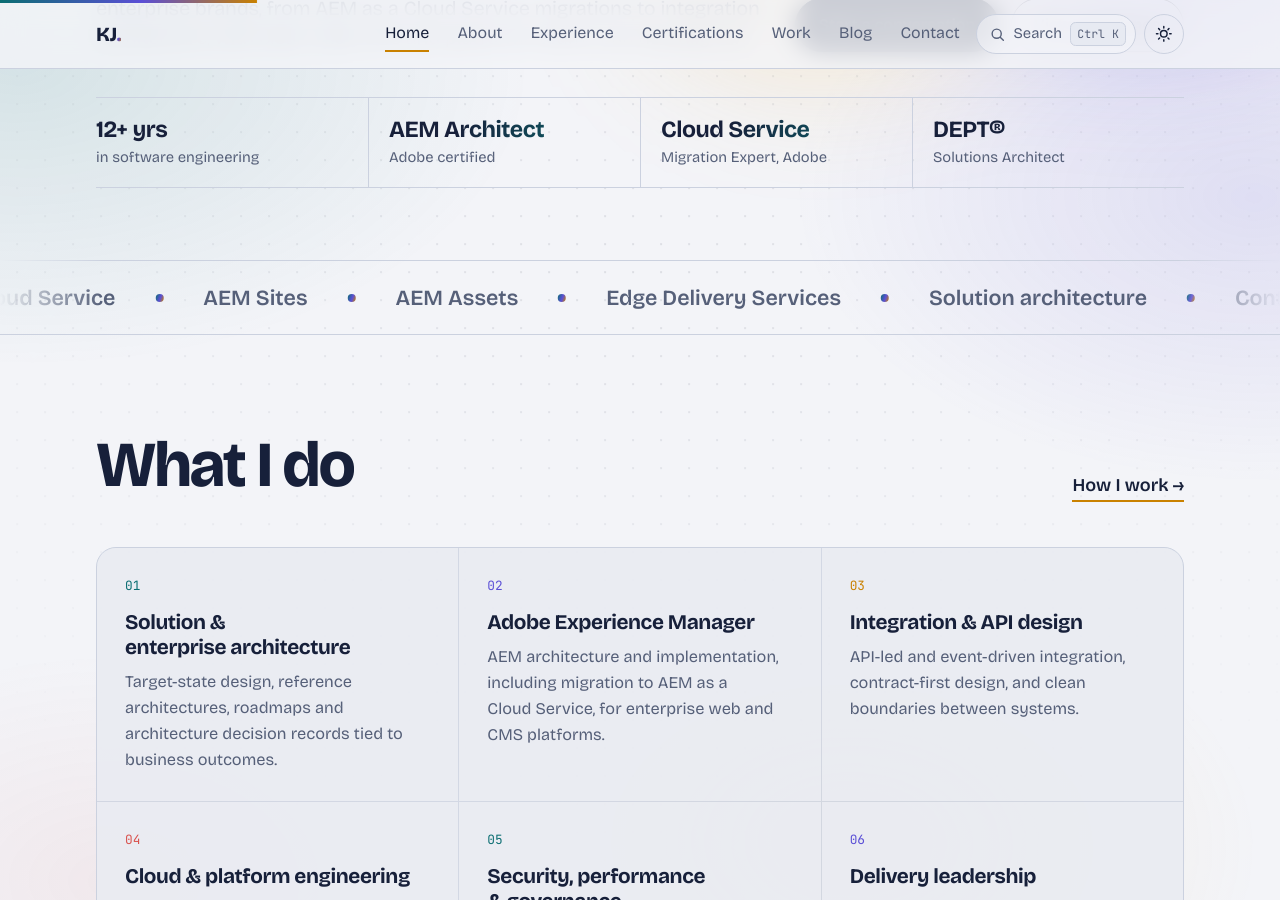
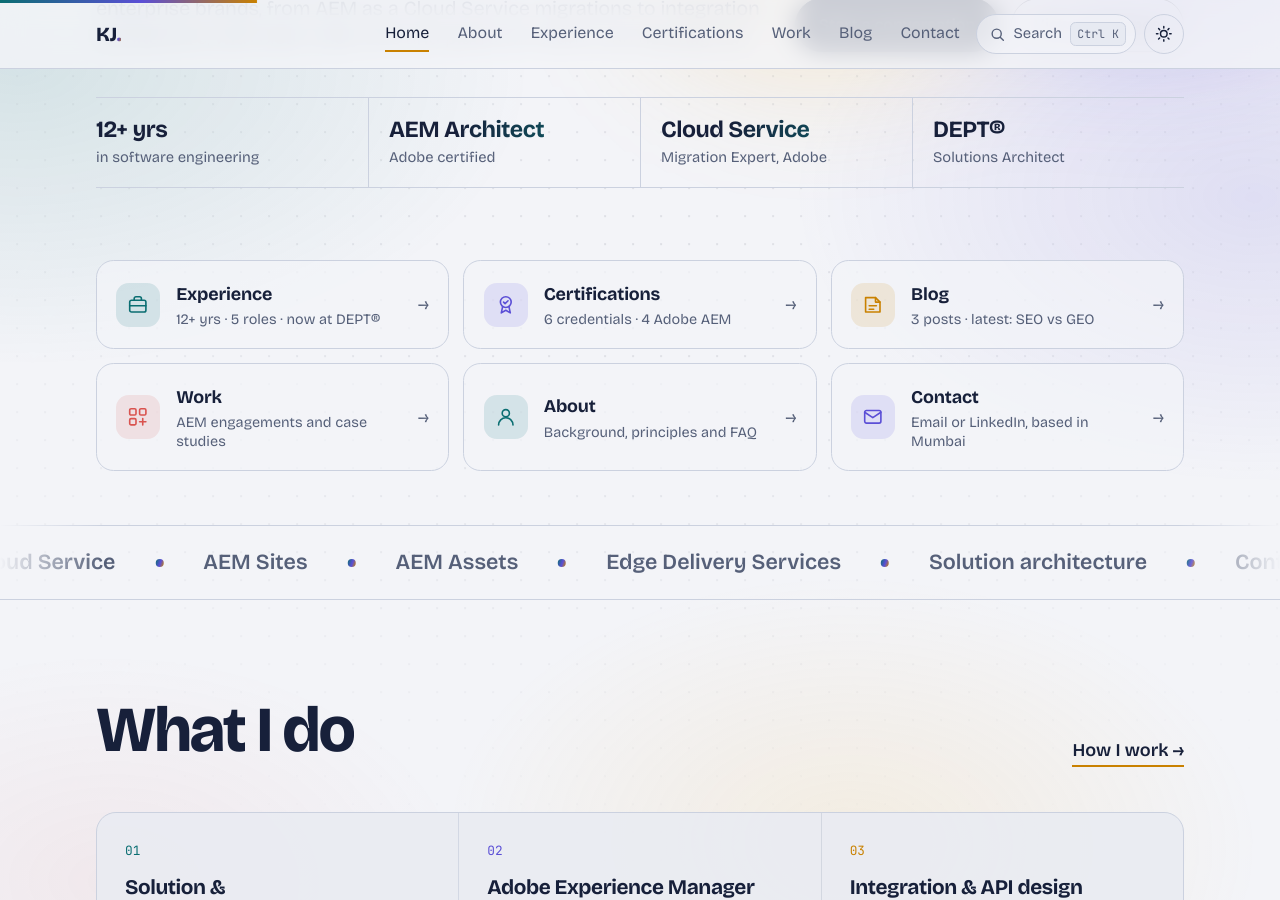
Before and after one commit to iamkevaljoshi/iamkevaljoshi.github.io, a Jekyll site: the page built from index.html, in a window 1280 px wide and 900 px high, scrolled down 633 px. Built offline with Jekyll 4.4.1, drawn with Linux system fonts in a browser that asks for light colours; some of the changed text lies outside the part shown.

Commit message:
Add home quick-link widgets, mobile tab bar and footer links
Research-led: visible navigation for key pages on mobile; GA4 select_content events on quick links.

Co-Authored-By: Claude Opus 5.5 <noreply@anthropic.com>

```diff
--- /dev/null
+++ b/_includes/explore.html
@@ -0,0 +1,40 @@
+{%- assign p = site.data.profile -%}
+{%- assign adobe = p.certifications | where: "issuer", "Adobe" -%}
+{%- assign latest = site.posts.first -%}
+<section class="explore" aria-labelledby="explore-h">
+  <div class="wrap">
+    <h2 class="sr-only" id="explore-h">Explore the site</h2>
+    <div class="explore-grid">
+      <a class="xcard" href="{{ '/experience/' | relative_url }}" data-track="experience">
+        <span class="xicon" aria-hidden="true"><svg viewBox="0 0 24 24" fill="none" stroke="currentColor" stroke-width="1.8" stroke-linecap="round" stroke-linejoin="round"><rect x="3" y="7" width="18" height="13" rx="2"/><path d="M8 7V5a2 2 0 0 1 2-2h4a2 2 0 0 1 2 2v2M3 13h18"/></svg></span>
+        <span class="xbody"><span class="xtitle">Experience</span><span class="xmeta">12+ yrs · {{ p.experience.size }} roles · now at {{ p.employer.name }}</span></span>
+        <span class="xarrow" aria-hidden="true">→</span>
+      </a>
+      <a class="xcard" href="{{ '/certifications/' | relative_url }}" data-track="certifications">
+        <span class="xicon" aria-hidden="true"><svg viewBox="0 0 24 24" fill="none" stroke="currentColor" stroke-width="1.8" stroke-linecap="round" stroke-linejoin="round"><circle cx="12" cy="9" r="6"/><path d="m8.5 14 -1.5 7 5-3 5 3-1.5-7"/><path d="m9.5 9 1.7 1.7L14.5 7.5"/></svg></span>
+        <span class="xbody"><span class="xtitle">Certifications</span><span class="xmeta">{{ p.certifications.size }} credentials · {{ adobe.size }} Adobe AEM</span></span>
+        <span class="xarrow" aria-hidden="true">→</span>
+      </a>
+      <a class="xcard" href="{{ '/blog/' | relative_url }}" data-track="blog">
+        <span class="xicon" aria-hidden="true"><svg viewBox="0 0 24 24" fill="none" stroke="currentColor" stroke-width="1.8" stroke-linecap="round" stroke-linejoin="round"><path d="M4 4h11l5 5v11H4z"/><path d="M15 4v5h5M8 13h8M8 17h5"/></svg></span>
+        <span class="xbody"><span class="xtitle">Blog</span><span class="xmeta">{{ site.posts.size }} {% if site.posts.size == 1 %}post{% else %}posts{% endif %}{% if latest %} · latest: {{ latest.title | split: ':' | first | truncate: 34 }}{% endif %}</span></span>
+        <span class="xarrow" aria-hidden="true">→</span>
+      </a>
+      <a class="xcard" href="{{ '/work/' | relative_url }}" data-track="work">
+        <span class="xicon" aria-hidden="true"><svg viewBox="0 0 24 24" fill="none" stroke="currentColor" stroke-width="1.8" stroke-linecap="round" stroke-linejoin="round"><rect x="3" y="3" width="7" height="7" rx="1.5"/><rect x="14" y="3" width="7" height="7" rx="1.5"/><rect x="3" y="14" width="7" height="7" rx="1.5"/><path d="M14 17.5h7M17.5 14v7"/></svg></span>
+        <span class="xbody"><span class="xtitle">Work</span><span class="xmeta">AEM engagements and case studies</span></span>
+        <span class="xarrow" aria-hidden="true">→</span>
+      </a>
+      <a class="xcard" href="{{ '/about/' | relative_url }}" data-track="about">
+        <span class="xicon" aria-hidden="true"><svg viewBox="0 0 24 24" fill="none" stroke="currentColor" stroke-width="1.8" stroke-linecap="round" stroke-linejoin="round"><circle cx="12" cy="8" r="4"/><path d="M4 21a8 8 0 0 1 16 0"/></svg></span>
+        <span class="xbody"><span class="xtitle">About</span><span class="xmeta">Background, principles and FAQ</span></span>
+        <span class="xarrow" aria-hidden="true">→</span>
+      </a>
+      <a class="xcard" href="{{ '/contact/' | relative_url }}" data-track="contact">
+        <span class="xicon" aria-hidden="true"><svg viewBox="0 0 24 24" fill="none" stroke="currentColor" stroke-width="1.8" stroke-linecap="round" stroke-linejoin="round"><rect x="3" y="5" width="18" height="14" rx="2"/><path d="m3 7 9 6 9-6"/></svg></span>
+        <span class="xbody"><span class="xtitle">Contact</span><span class="xmeta">Email or LinkedIn, based in {{ p.city }}</span></span>
+        <span class="xarrow" aria-hidden="true">→</span>
+      </a>
+    </div>
+  </div>
+</section>
--- a/_includes/footer.html
+++ b/_includes/footer.html
@@ -2,6 +2,14 @@
 <footer>
   <div class="wrap foot">
     <span>© {{ 'now' | date: '%Y' }} {{ p.name }}</span>
+    <nav class="foot-nav" aria-label="Footer">
+      <a href="{{ '/experience/' | relative_url }}">Experience</a>
+      <a href="{{ '/certifications/' | relative_url }}">Certifications</a>
+      <a href="{{ '/blog/' | relative_url }}">Blog</a>
+      <a href="{{ '/work/' | relative_url }}">Work</a>
+      <a href="{{ '/about/' | relative_url }}">About</a>
+      <a href="{{ '/contact/' | relative_url }}">Contact</a>
+    </nav>
     <span class="foot-links">
       <a href="{{ p.linkedin }}" target="_blank" rel="noopener">LinkedIn</a>
       <a href="{{ p.github }}" target="_blank" rel="noopener">GitHub</a>
--- /dev/null
+++ b/_includes/tabbar.html
@@ -0,0 +1,13 @@
+{%- assign u = page.url -%}
+<nav class="tabbar" aria-label="Quick navigation">
+  <a href="{{ '/' | relative_url }}" data-track="tab-home"{% if u == '/' %} aria-current="page"{% endif %}>
+    <svg viewBox="0 0 24 24" fill="none" stroke="currentColor" stroke-width="1.9" stroke-linecap="round" stroke-linejoin="round" aria-hidden="true"><path d="M3 11 12 4l9 7"/><path d="M5 10v10h14V10"/></svg><span>Home</span></a>
+  <a href="{{ '/experience/' | relative_url }}" data-track="tab-experience"{% if u contains '/experience/' %} aria-current="page"{% endif %}>
+    <svg viewBox="0 0 24 24" fill="none" stroke="currentColor" stroke-width="1.9" stroke-linecap="round" stroke-linejoin="round" aria-hidden="true"><rect x="3" y="7" width="18" height="13" rx="2"/><path d="M8 7V5a2 2 0 0 1 2-2h4a2 2 0 0 1 2 2v2"/></svg><span>Experience</span></a>
+  <a href="{{ '/certifications/' | relative_url }}" data-track="tab-certifications"{% if u contains '/certifications/' %} aria-current="page"{% endif %}>
+    <svg viewBox="0 0 24 24" fill="none" stroke="currentColor" stroke-width="1.9" stroke-linecap="round" stroke-linejoin="round" aria-hidden="true"><circle cx="12" cy="9" r="6"/><path d="m8.5 14-1.5 7 5-3 5 3-1.5-7"/></svg><span>Certs</span></a>
+  <a href="{{ '/blog/' | relative_url }}" data-track="tab-blog"{% if u contains '/blog/' %} aria-current="page"{% endif %}>
+    <svg viewBox="0 0 24 24" fill="none" stroke="currentColor" stroke-width="1.9" stroke-linecap="round" stroke-linejoin="round" aria-hidden="true"><path d="M4 4h11l5 5v11H4z"/><path d="M8 13h8M8 17h5"/></svg><span>Blog</span></a>
+  <a href="{{ '/contact/' | relative_url }}" data-track="tab-contact"{% if u contains '/contact/' %} aria-current="page"{% endif %}>
+    <svg viewBox="0 0 24 24" fill="none" stroke="currentColor" stroke-width="1.9" stroke-linecap="round" stroke-linejoin="round" aria-hidden="true"><rect x="3" y="5" width="18" height="14" rx="2"/><path d="m3 7 9 6 9-6"/></svg><span>Contact</span></a>
+</nav>
--- a/_layouts/default.html
+++ b/_layouts/default.html
@@ -9,6 +9,7 @@
 {{ content }}
 </main>
 {% include footer.html %}
+{% include tabbar.html %}
 <script src="{{ '/assets/js/site.js' | relative_url }}"></script>
 {%- if page.hero %}
 <script src="{{ '/assets/js/name.js' | relative_url }}"></script>
--- a/assets/css/site.css
+++ b/assets/css/site.css
@@ -471,3 +471,56 @@ h1.tagline{max-width:24ch}
 .related h2{font-size:1.5rem;letter-spacing:-.02em;margin:0 0 1rem;max-width:none}
 .related .post-item{grid-template-columns:7.5rem minmax(0,1fr)}
 @media (max-width:640px){.related .post-item{grid-template-columns:1fr}}
+
+/* ---------- explore widget (home quick links) ---------- */
+.explore{padding:0 0 clamp(2.5rem,6vh,4rem)}
+.explore-grid{display:grid;grid-template-columns:repeat(3,minmax(0,1fr));gap:.9rem}
+.xcard{--hue:var(--accent);position:relative;display:flex;align-items:center;gap:1rem;padding:1.15rem 1.2rem;border:1px solid var(--line);border-radius:1.1rem;
+  text-decoration:none;background:color-mix(in srgb,var(--bg) 72%,transparent);transition:border-color .25s,transform .35s cubic-bezier(.2,.8,.2,1),box-shadow .35s}
+.xcard:nth-child(2){--hue:var(--violet)}
+.xcard:nth-child(3){--hue:var(--gold)}
+.xcard:nth-child(4){--hue:var(--coral)}
+.xcard:nth-child(5){--hue:var(--accent)}
+.xcard:nth-child(6){--hue:var(--violet)}
+.xcard:hover,.xcard:focus-visible{border-color:var(--hue);transform:translateY(-3px);box-shadow:0 14px 30px -18px color-mix(in srgb,var(--hue) 70%,transparent)}
+.xicon{flex:none;width:2.75rem;height:2.75rem;border-radius:.8rem;display:grid;place-items:center;color:var(--hue);
+  background:color-mix(in srgb,var(--hue) 13%,transparent)}
+.xicon svg{width:1.35rem;height:1.35rem}
+.xbody{display:flex;flex-direction:column;min-width:0;gap:.1rem}
+.xtitle{font-weight:700;font-size:1.12rem;letter-spacing:-.01em}
+.xmeta{color:var(--muted);font-size:.9rem;line-height:1.35}
+.xarrow{margin-left:auto;color:var(--muted);transition:transform .3s,color .3s}
+.xcard:hover .xarrow{transform:translateX(4px);color:var(--hue)}
+@media (max-width:900px){.explore-grid{grid-template-columns:repeat(2,minmax(0,1fr))}}
+@media (max-width:640px){
+  .explore-grid{gap:.6rem}
+  .xcard{flex-direction:column;align-items:flex-start;gap:.6rem;padding:.95rem}
+  .xicon{width:2.4rem;height:2.4rem}
+  .xtitle{font-size:1.02rem}
+  .xmeta{font-size:.8rem}
+  .xarrow{position:absolute;top:.9rem;right:.95rem}
+}
+
+/* ---------- mobile bottom tab bar ---------- */
+.tabbar{display:none}
+@media (max-width:960px){
+  .tabbar{display:grid;grid-template-columns:repeat(5,1fr);position:fixed;left:0;right:0;bottom:0;z-index:55;
+    padding:.35rem .25rem calc(.35rem + env(safe-area-inset-bottom,0px));
+    background:color-mix(in srgb,var(--bg) 88%,transparent);backdrop-filter:blur(14px);-webkit-backdrop-filter:blur(14px);
+    border-top:1px solid var(--line);transition:transform .3s cubic-bezier(.2,.8,.2,1)}
+  .tabbar a{display:flex;flex-direction:column;align-items:center;gap:.15rem;padding:.35rem 0;min-height:3rem;justify-content:center;
+    text-decoration:none;color:var(--muted);font-size:.7rem;font-weight:600;border-radius:.75rem;-webkit-tap-highlight-color:transparent}
+  .tabbar svg{width:1.35rem;height:1.35rem}
+  .tabbar a[aria-current="page"]{color:var(--accent)}
+  .tabbar a[aria-current="page"] svg{filter:drop-shadow(0 0 6px color-mix(in srgb,var(--accent) 45%,transparent))}
+  .tabbar a:active{background:color-mix(in srgb,var(--accent) 10%,transparent)}
+  body{padding-bottom:calc(4.1rem + env(safe-area-inset-bottom,0px))}
+  .tabbar.hide{transform:translateY(110%)}
+}
+@media print{.tabbar{display:none}}
+
+/* footer quick links */
+.foot{align-items:center}
+.foot-nav{display:flex;flex-wrap:wrap;gap:.4rem 1.25rem}
+.foot-nav a{text-decoration:none}
+.foot-nav a:hover{color:var(--ink)}
--- a/assets/js/site.js
+++ b/assets/js/site.js
@@ -242,3 +242,28 @@ document.querySelectorAll('.prose img[src$=".svg"]').forEach(function (img) {
   var qp = new URLSearchParams(location.search).get('q');
   if (qp) { open(); input.value = qp; load().then(render); }
 })();
+
+/* tab bar: tuck away while reading down a post, return on scroll up */
+(function () {
+  var bar = document.querySelector('.tabbar');
+  if (!bar) return;
+  var last = scrollY, ticking = false;
+  addEventListener('scroll', function () {
+    if (ticking) return;
+    ticking = true;
+    requestAnimationFrame(function () {
+      var y = scrollY, nearEnd = innerHeight + y > document.documentElement.scrollHeight - 80;
+      bar.classList.toggle('hide', y > last + 4 && y > 300 && !nearEnd);
+      if (y < last - 4 || nearEnd) bar.classList.remove('hide');
+      last = y; ticking = false;
+    });
+  }, { passive: true });
+})();
+
+/* GA4 events for quick links, so their engagement can be measured */
+document.addEventListener('click', function (e) {
+  var a = e.target.closest('[data-track]');
+  if (a && typeof window.gtag === 'function') {
+    window.gtag('event', 'select_content', { content_type: 'quick_link', item_id: a.dataset.track, link_url: a.href });
+  }
+});
--- a/index.html
+++ b/index.html
@@ -31,6 +31,8 @@ description: Keval Joshi is a Mumbai-based Solutions Architect at DEPT®, specia
     </ul>
   </div>
 </section>
+
+{% include explore.html %}
 
 <div class="marquee" aria-label="Areas of expertise">
   {%- for pass in (1..2) %}
```
